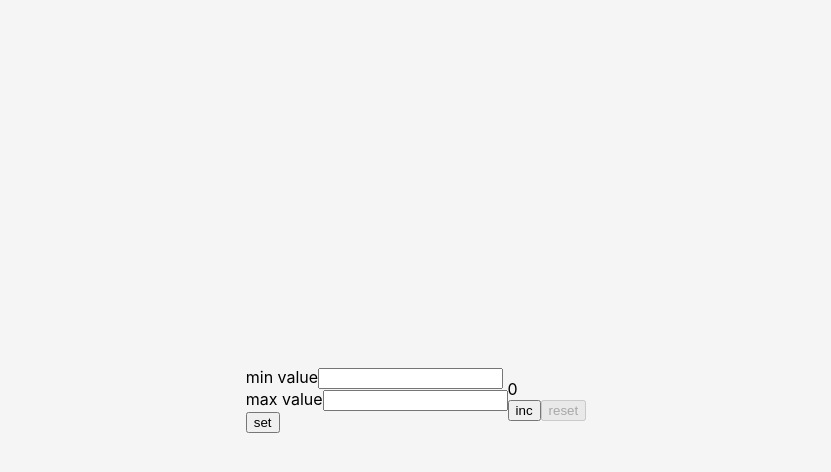
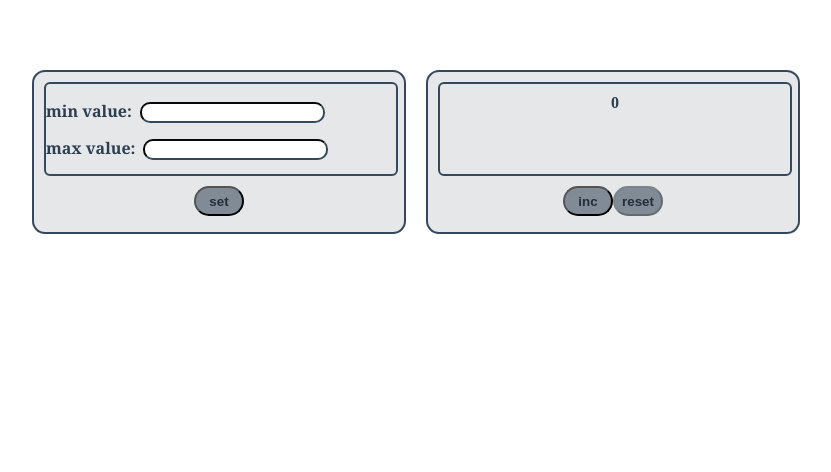
Before and after one commit to zhankaam/counter, a React (Create React App) app: page / in a window 1280 px wide. Shown: the top 472 px of the page, without its empty margins (224-1055 px from the left). Built offline with nearby package versions, Linux system fonts and the light colour scheme.

Commit message:
incubator exam

```diff
--- a/src/App.css
+++ /dev/null
@@ -1,56 +0,0 @@
-.App {
-    display: flex;
-    justify-content: center;
-    align-items: center;
-    min-height: 100vh;
-    background: whitesmoke  ;
-}
-
-.App-wrapper {
-    min-width: 400px;
-    margin: 0 auto;
-    display: flex;
-    flex-direction: column;
-    align-items: center;
-    justify-content: center;
-    border-radius: 5px;
-    border: 4px solid #808B96  ;
-    padding: 16px;
-}
-.App-wrapperCount {
-    display: flex;
-    justify-content: center;
-    min-height: 100px;
-    font-size: 60px;
-    width: 100%;
-    background: #2C3E50  ;
-    border-radius: 5px;
-    color: #F5B7B1 ;
-    margin-bottom: 16px;
-}
-.App-wrapperButton {
-    display: flex;
-    width: 90%;
-    border: 4px solid #2C3E50  ;
-    padding: 20px 15px;
-    border-radius: 3px;
-}
-.App-incrementButton {
-    min-height: 50px;
-    font-size: 50px;
-    width: 70%;
-    background: #2C3E50  ;
-    border-radius: 5px;
-    color: #F5B7B1 ;
-    margin-bottom: 16px;
-}
-
-.App-resetButton {
-    min-height: 50px;
-    font-size: 50px;
-    width: 70%;
-    background: #2C3E50  ;
-    border-radius: 5px;
-    color: #F5B7B1 ;
-    margin-bottom: 16px;
-}
--- /dev/null
+++ b/src/App.module.css
@@ -0,0 +1,31 @@
+.container {
+    display: flex;
+    flex-direction: row;
+    justify-content: center;
+    margin-top: 60px;
+}
+.display {
+    width: 350px;
+    height: 140px;
+    border: 2px solid #34495E;
+    border-radius: 13px;
+    margin: 10px;
+    padding: 10px;
+    font-size: medium;
+    font-weight: bold;
+    font-family: Georgia;
+    background: #E5E7E9;
+    color: #2C3E50 ;
+}
+.count {
+    width: 350px;
+    height: 140px;
+    border: 2px solid #34495E;
+    border-radius: 13px;
+    margin: 10px;
+    padding: 10px;
+    font-size: medium;
+    font-weight: bold;
+    font-family: "Courier New";
+    background: #E5E7E9;
+}
--- a/src/App.tsx
+++ b/src/App.tsx
@@ -1,5 +1,5 @@
-import React, {ChangeEvent, useState} from 'react';
-import './App.css'
+import React, { useState} from 'react';
+import s from './App.module.css'
 import {Count} from "./Components/Count";
 import Display from "./Components/Display/Display";
 
@@ -21,7 +21,8 @@ function App() {
         setCount(startValue)
     }
 
-    return (<div className={"App"}>
+    return (<div className={s.container}>
+        <div className={s.display}>
             <Display setStartValue={setStartValue}
                      setMaxValue={setMaxValue}
                      startValue={startValue}
@@ -29,12 +30,15 @@ function App() {
                      error={error}
                      setError={setError}
                      setCount={setCount}/>
+        </div>
+        <div className={s.count}>
             <Count inc={inc}
                    reset={reset}
                    count={count}
                    maxValue={maxValue}
                    startValue={startValue}
                    error={error}  />
+        </div>
     </div>)
 
 }
--- a/src/Components/Button.tsx
+++ b/src/Components/Button.tsx
@@ -1,4 +1,5 @@
 import React from 'react';
+import s from "./Count.module.css"
 
 type ButtonPropsType = {
     title: string
@@ -8,7 +9,7 @@ type ButtonPropsType = {
 
 const Button = (props: ButtonPropsType) => {
 
-    return <button className='button' onClick={props.onClick} disabled={props.disabled}>
+    return <button className={s.buttonSet} onClick={props.onClick} disabled={props.disabled}>
         {props.title}
     </button>
 }
--- a/src/Components/Count.module.css
+++ b/src/Components/Count.module.css
@@ -15,3 +15,40 @@
     align-items: center;
     font-family: Bahnschrift;
 }
+.interface {
+    width: 100%;
+    height: 70px;
+    border: 2px solid #34495E;
+    border-radius: 6px;
+    padding: 10px 0;
+    text-align: center;
+    font-weight: bold;
+    font-family: serif;
+    font-size: medium;
+    color: #2C3E50 ;
+}
+.maxValue {
+    color: red;
+}
+.number {
+    color: #34495E;
+}
+.buttonSet {
+    width: 50px;
+    height: 30px;
+    background-color: #808B96 ;
+    border-radius: 15px;
+    color: #212F3D ;
+    font-weight: bold;
+}
+.buttonSet:hover {
+    width: 50px;
+    height: 30px;
+    background-color: #808B96;
+    border-radius: 15px;
+    color: #212F3D ;
+}
+.button {
+    text-align: center;
+    margin: 10px;
+}
--- a/src/Components/Count.tsx
+++ b/src/Components/Count.tsx
@@ -1,6 +1,7 @@
 import React from "react";
 import Button from "./Button";
 import Scoreboard from "./Scoreboard";
+import s from "./Count.module.css"
 
 type CountPropsType = {
     count: number
@@ -15,14 +16,13 @@ export function Count(props: CountPropsType) {
 
 
     return (
-        <div className={"s.interface"}>
-           <div>
-          <Scoreboard count={props.count} maxValue={props.maxValue} error={props.error}/>
+        <div className={s.wrapper}>
+           <div className={s.interface}>
+          <Scoreboard count={props.count} maxValue={props.maxValue} error={props.error} />
            </div>
-            <div>
+            <div className={s.button}>
                <Button title={'inc'} onClick={props.inc} disabled={props.count === props.maxValue || props.error !== ''}/>
                <Button title={'reset'} onClick={props.reset} disabled={props.count === props.startValue || props.error !== ''}/>
-
             </div>
         </div>
     )
--- /dev/null
+++ b/src/Components/Display/Display.module.css
@@ -0,0 +1,20 @@
+.screen {
+    width: 100%;
+    height: 70px;
+    border: 2px solid #34495E;
+    border-radius: 6px;
+    padding: 10px 0;
+}
+.input {
+    border-color: #34495E;
+    border-radius: 10px;
+    margin: 8px;
+}
+.inputError {
+    border-color: red;
+    border-radius: 10px;
+}
+.buttons {
+    text-align: center;
+    margin: 10px;
+}
--- a/src/Components/Display/Display.tsx
+++ b/src/Components/Display/Display.tsx
@@ -1,6 +1,7 @@
-import React, { ChangeEvent, useState, useEffect, useCallback } from 'react';
+import React, {  useState, useEffect, useCallback } from 'react';
 import Button from "../Button";
 import Input from "./Input";
+import s from './Display.module.css'
 
 type PropsType = {
     setStartValue: (value: number) => void
@@ -20,11 +21,11 @@ const Display = (props: PropsType) => {
 
     const isError = useCallback(() => {
         if (minValueLocal < 0) {
-            setError('min не может быть меньше 0')
+            setError( `enter value and press 'set'`)
         } else if (minValueLocal === maxValueLocal) {
-            setError('min не может быть равен max')
+            setError( `Incorrect value!`)
         } else if (minValueLocal > maxValueLocal) {
-            setError('min не может быть больше max')
+            setError(`Incorrect value!`)
         } else {
             setError('')
         }
@@ -40,12 +41,12 @@ const Display = (props: PropsType) => {
         setCount(minValueLocal)
     }
 
-    return <div className='count'>
-        <div className='displaying'>
-            <Input name={'min value'} value={minValueLocal} setValue={setMinValueLocal} error={error} />
-            <Input name={'max value'} value={maxValueLocal} setValue={setMaxValueLocal} error={error} />
+    return <div className={s.wrapper}>
+        <div className={s.screen}>
+            <Input name={'min value:'} value={minValueLocal} setValue={setMinValueLocal} error={error}  />
+            <Input name={'max value:'} value={maxValueLocal} setValue={setMaxValueLocal} error={error} />
         </div>
-        <div className='displaying1'>
+        <div className={s.buttons}>
             <Button title={'set'} onClick={onChangeHandler} disabled={error !== ''} />
         </div>
     </div>
--- a/src/Components/Display/Input.tsx
+++ b/src/Components/Display/Input.tsx
@@ -1,4 +1,5 @@
-import {ChangeEvent} from "react";
+import React, {ChangeEvent} from "react";
+import s from "./Display.module.css"
 
 type PropsType = {
     name: string
@@ -9,17 +10,17 @@ type PropsType = {
 
 
 const Input = (props: PropsType) => {
-    const { name, setValue, value, error } = props
+    const { name, setValue, error } = props
     const onChangeHandler = (e: ChangeEvent<HTMLInputElement>) => {
         setValue(+e.currentTarget.value)
     }
 
     return (
-        <div className='item'>
+        <div className={s.wrapper}>
             <span >{name}</span>
             <input type="number"
                    min='-1'
-                   className={error ? 'inputError' : 'input'}
+                   className={error ? s.inputError : s.input}
                    onChange={onChangeHandler} />
         </div>
     )
```
Also changed, not shown: 1 other file (tests, documents, lock files or other folders). Lines whose indentation alone changed are shown as unchanged.
